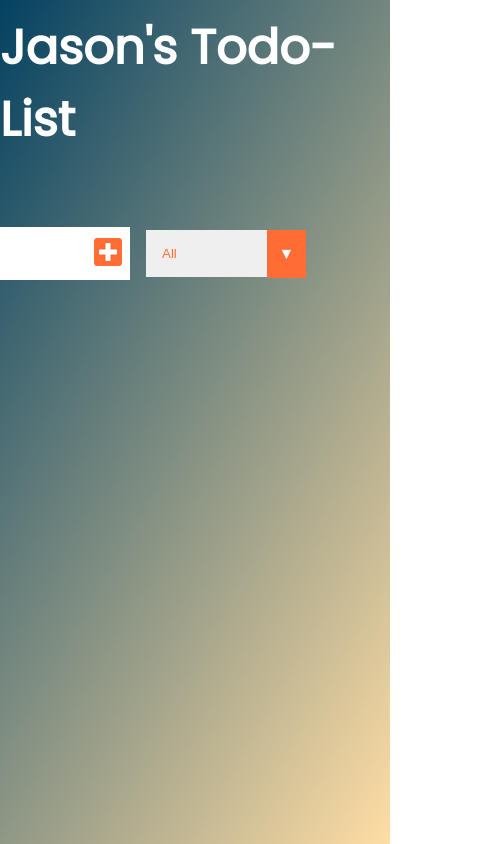
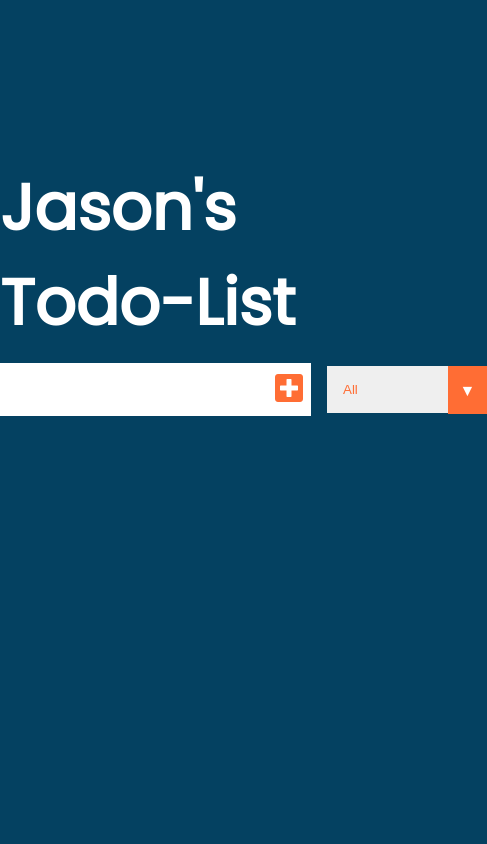
Before and after one commit to eyitayojason/TODO-LIST-WEBAPP, a plain HTML site: page index.html in a window 390 px wide. Shown: the whole page, 487 px wide, since content can reach past the window. Drawn offline with Linux system fonts and the light colour scheme.

Commit message:
Add files via upload

```diff
--- a/style.css
+++ b/style.css
@@ -5,30 +5,31 @@
 }
 
 body {
-    background-image: linear-gradient(120deg, #ff6d34, #ffdda4);
-    color: white;
+    /* background-color: linear-gradient(120deg, #ff6d34, #ffdda4); */
+    background-color: chocolate;
     font-family: "Poppins", sans-serif;
     min-height: 100vh;
 }
 
-@media only screen and (max-width: 400px) {
+@media only screen and (max-width: 720px) {
     body {
-        background-image: linear-gradient(120deg, #044161, #ffdda4);
-        min-height: 100vh;
+        background-color: #044161;
+        background-color: linear-gradient(120deg, #044161, #ffdda4);
         font-family: "Poppins", sans-serif;
+        color: white;
     }
     form {
-        max-width: 40%;
-        margin-left: 3rem;
+        max-width: 70%;
+        margin-left: 7rem;
+        padding-bottom: 20rem;
     }
     header {
-        max-width: 30%;
+        padding-top: 10rem;
     }
 }
 
 header {
-    font-size: 1.5rem;
-    max-width: 100%
+    font-size: 2.0rem;
 }
 
 header,
```
